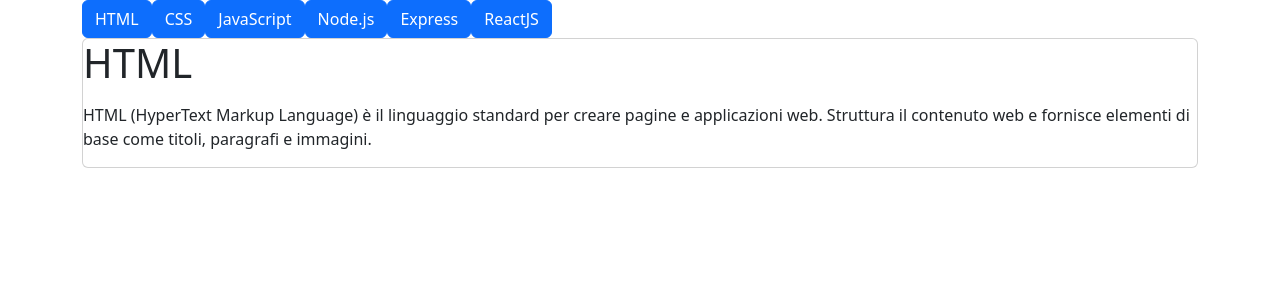
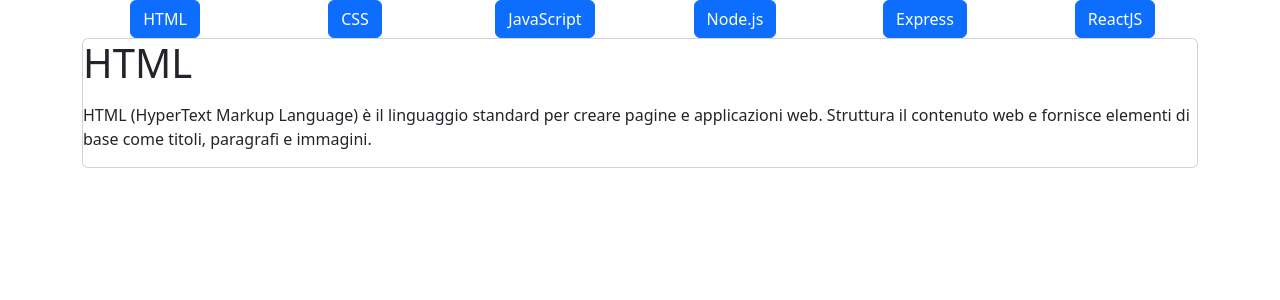
Before and after one commit to lucioacri/react-use-state, a React (Vite) app: page / in a window 1280 px wide. Shown: the top 300 px of the page. Built offline with nearby package versions, Linux system fonts and the light colour scheme.

Commit message:
add buttons component

```diff
--- /dev/null
+++ b/src/components/Buttons.jsx
@@ -0,0 +1,9 @@
+export default function Buttons({ title, onClick }) {
+  return (
+    <div className="col">
+      <button className="btn btn-primary" onClick={onClick}>
+        {title}
+      </button>
+    </div>
+  );
+}
--- a/src/components/Main.jsx
+++ b/src/components/Main.jsx
@@ -1,36 +1,34 @@
 import { useState } from "react";
 import languages from "../data/languages";
 import Card from "./Card";
+import Buttons from "./Buttons";
 
 export default function Main() {
-  const [clickedLanguage, setClickedLanguage] = useState(0);
+  const [clickedLanguageIndex, setClickedLanguageIndex] = useState(0);
+  const handleButtonClick = (index) => {
+    if (clickedLanguageIndex === index) {
+      setClickedLanguageIndex(-1);
+    } else {
+      setClickedLanguageIndex(index);
+    }
+  };
 
   return (
     <main>
-      <div className="container">
+      <div className="container text-center">
         <div className="row">
-          <div className="col">
-            {languages.map((language, index) => {
-              return (
-                <button
-                  className="btn btn-primary"
-                  onClick={() => {
-                    if (clickedLanguage === index) {
-                      setClickedLanguage(-1);
-                    } else {
-                      setClickedLanguage(index);
-                    }
-                  }}
-                  key={language.id}
-                >
-                  {language.title}
-                </button>
-              );
-            })}
-          </div>
+          {languages.map((language, index) => (
+            <Buttons
+              key={language.id}
+              title={language.title}
+              onClick={() => handleButtonClick(index)}
+            />
+          ))}
         </div>
       </div>
-      {clickedLanguage >= 0 && <Card language={languages[clickedLanguage]} />}
+      {clickedLanguageIndex >= 0 && (
+        <Card language={languages[clickedLanguageIndex]} />
+      )}
     </main>
   );
 }
```
